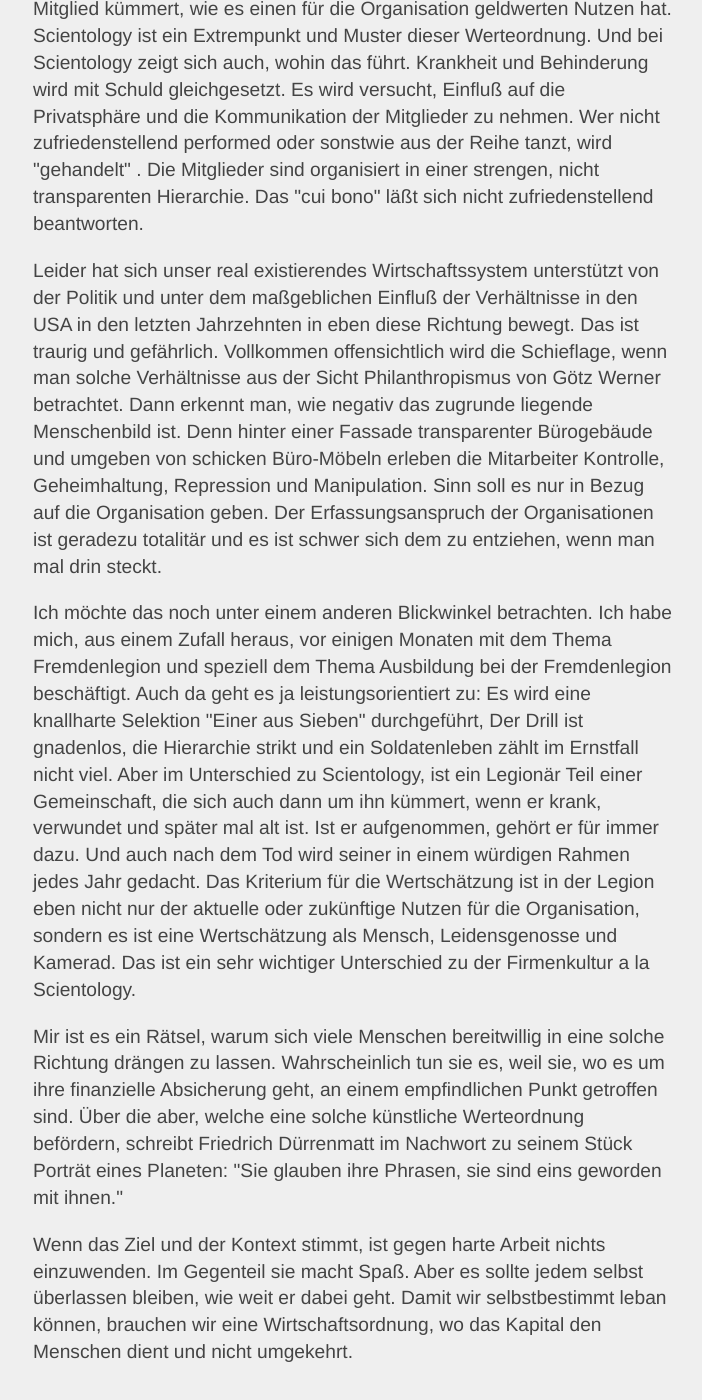
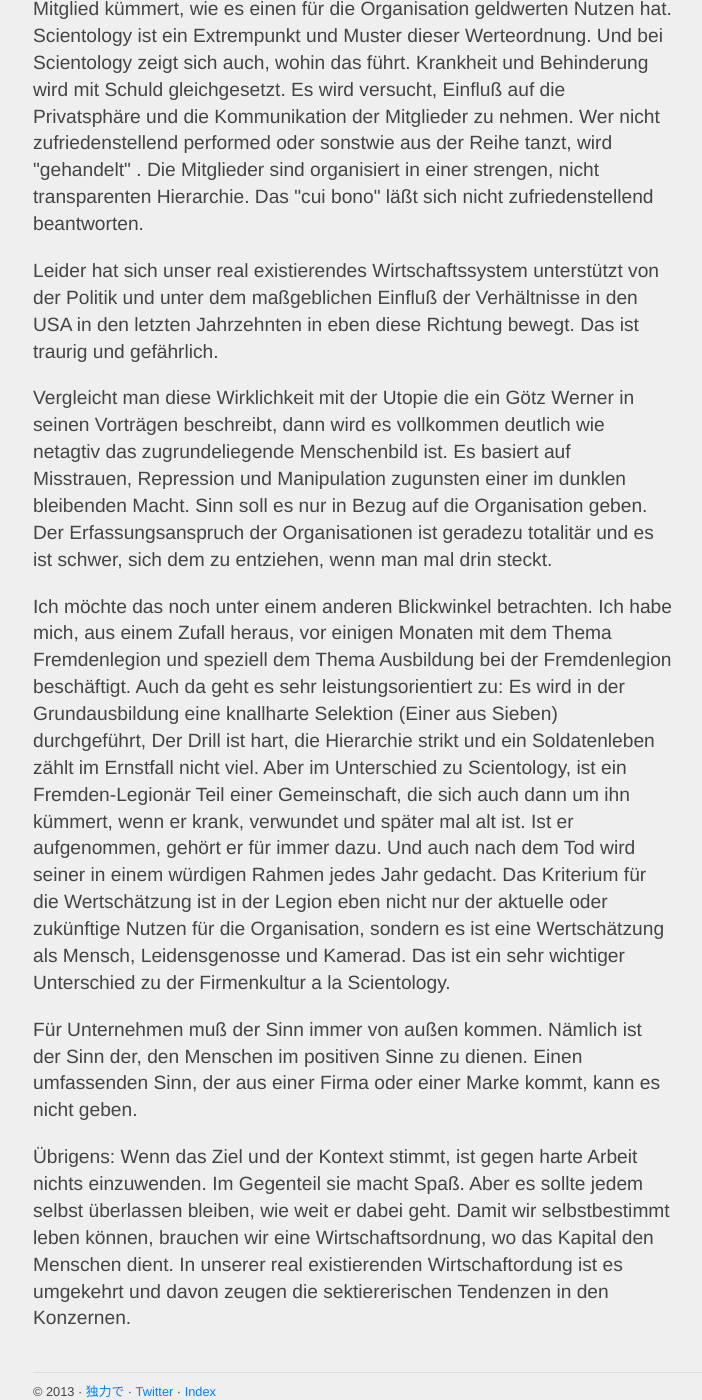
Before and after one commit to dokuryoku/dokuryoku.github.com, a Jekyll site: the page built from _posts/2013-03-15-Work-Hard-Play-Hard.html, in a window 1280 px wide and 1400 px high, scrolled down 789 px. Shown: the whole window, without its empty margins (127-829 px from the left). Built offline with Jekyll 4.4.1, drawn with Linux system fonts in a browser that asks for light colours; some of the changed text lies outside the part shown.

Commit message:
update posts

```diff
--- a/_posts/2013-02-02-The-Buddha-within.html
+++ b/_posts/2013-02-02-The-Buddha-within.html
@@ -5,7 +5,7 @@
 ---
 
 <p>Hier eine Annekdote, die ich sehr mag. Protagonist ist der Zen-Meister <a href="http://de.wikipedia.org/wiki/Ikky%C5%AB">Ikkyu</a> der ein bemerkenswerter Mann gewesen
-zu sein scheint. Erzählt wird die Annekdote von Osho. Sie entstammt seinem Buch No Water, No Moon.</p>
+zu sein scheint. Erzählt wird die Annekdote von Osho.</p>
 
 <blockquote>Ikkyu is one of the greatest masters, a very rare, revolutionary, nonconformist. Once he stayed in a temple. The night was very cold and there were three wooden Buddhas in the temple, so he burned one Buddha to warm himself. The priest became aware -- he was fast asleep, it was in the middle of the night and the night was very cold -- he became aware that something was going on, so he looked.
 
--- a/_posts/2013-02-28-Mit-Kindern-Malen.html
+++ b/_posts/2013-02-28-Mit-Kindern-Malen.html
@@ -19,4 +19,4 @@
 <p><img src="/images/mit-kindern-malen2.jpg"/></p>
 
 <p>So eine Kreide-Tafel kann man mit gutem Gewissen weiter empfehlen. Auch
-im Büro würde ich eine Kreidetafel einem Whiteboard eindeutig bevorzugen.</p>
+im Büro würde ich eine Kreidetafel einem Whiteboard eindeutig vorziehen.</p>
--- a/_posts/2013-03-15-Work-Hard-Play-Hard.html
+++ b/_posts/2013-03-15-Work-Hard-Play-Hard.html
@@ -7,7 +7,7 @@
 <p>Neulich habe ich auf Arte den Dokumentarfilm <a href="http://www.workhardplayhard-film.de">Work hard, play hard</a>
  gesehen. Der Film wirft ein Licht auf die  "schöne neue Welt", die unser real existierendes
 Wirtschaftssystem hervorbringt. Speziell geht es in dem Film um Firmenkultur und
-das Leben in den Management-Etagen und HR-Abteilungen.</p>
+das Leben in den Management-Etagen und HR-Abteilungen der multinationalen Konzerne.</p>
 
 <p>Der Film selbst wertet nicht, sondern gibt die Wirklichkeit unkommentiert wieder.
 Das regt an, sich seine eigene Meinung zu bilden. Mir kam beim Nachdenken über
@@ -38,22 +38,21 @@
 
 <p>Leider hat sich unser real existierendes Wirtschaftssystem unterstützt von der
 Politik und unter dem maßgeblichen Einfluß der Verhältnisse in den USA in den letzten
-Jahrzehnten in eben diese Richtung bewegt. Das ist traurig und gefährlich.
+Jahrzehnten in eben diese Richtung bewegt. Das ist traurig und gefährlich.</p>
 
-Vollkommen offensichtlich wird die Schieflage, wenn man solche Verhältnisse aus der Sicht
-Philanthropismus von Götz Werner betrachtet. Dann erkennt man, wie negativ das zugrunde
-liegende Menschenbild ist. Denn hinter einer Fassade transparenter Bürogebäude und
-umgeben von schicken Büro-Möbeln erleben die Mitarbeiter Kontrolle, Geheimhaltung,
-Repression und Manipulation. Sinn soll es nur in Bezug auf die Organisation geben.
-Der Erfassungsanspruch der Organisationen ist geradezu totalitär und es ist schwer sich
+<p>Vergleicht man diese Wirklichkeit mit der Utopie die ein Götz Werner in seinen
+Vorträgen beschreibt, dann wird es vollkommen deutlich wie netagtiv das zugrundeliegende
+Menschenbild ist. Es basiert auf Misstrauen, Repression und Manipulation zugunsten
+einer im dunklen bleibenden Macht. Sinn soll es nur in Bezug auf die Organisation geben.
+Der Erfassungsanspruch der Organisationen ist geradezu totalitär und es ist schwer, sich
 dem zu entziehen, wenn man mal drin steckt.</p>
 
 <p>Ich möchte das noch unter einem anderen Blickwinkel betrachten. Ich habe mich, aus
 einem Zufall heraus, vor einigen Monaten mit dem Thema Fremdenlegion und speziell
-dem Thema Ausbildung bei der Fremdenlegion beschäftigt. Auch da geht es ja leistungsorientiert
-zu: Es wird eine knallharte Selektion "Einer aus Sieben" durchgeführt, Der Drill
-ist gnadenlos, die Hierarchie strikt und ein Soldatenleben zählt im Ernstfall nicht
-viel. Aber im Unterschied zu Scientology, ist ein Legionär Teil einer Gemeinschaft,
+dem Thema Ausbildung bei der Fremdenlegion beschäftigt. Auch da geht es sehr leistungsorientiert
+zu: Es wird in der Grundausbildung eine knallharte Selektion (Einer aus Sieben) durchgeführt,
+Der Drill ist hart, die Hierarchie strikt und ein Soldatenleben zählt im Ernstfall nicht
+viel. Aber im Unterschied zu Scientology, ist ein Fremden-Legionär Teil einer Gemeinschaft,
 die sich auch dann um ihn kümmert, wenn er krank, verwundet und später mal alt ist.
 Ist er aufgenommen, gehört er für immer dazu. Und auch nach dem Tod wird seiner in
 einem würdigen Rahmen jedes Jahr gedacht. Das Kriterium für die Wertschätzung ist
@@ -61,14 +60,12 @@
 sondern es ist eine Wertschätzung als Mensch, Leidensgenosse und Kamerad. Das ist
 ein sehr wichtiger Unterschied zu der Firmenkultur a la Scientology.</p>
 
-<p>Mir ist es ein Rätsel, warum sich viele Menschen bereitwillig in eine solche Richtung
-drängen zu lassen. Wahrscheinlich tun sie es, weil sie, wo es um ihre finanzielle
-Absicherung geht, an einem empfindlichen Punkt getroffen sind. Über die aber, welche
-eine solche künstliche Werteordnung befördern, schreibt Friedrich Dürrenmatt
-im Nachwort zu seinem Stück Porträt eines Planeten: <cite>"Sie glauben ihre Phrasen,
-sie sind eins geworden mit ihnen."</cite></p>
+<p>Für Unternehmen muß der Sinn immer von außen kommen. Nämlich ist der Sinn der, den Menschen
+im positiven Sinne zu dienen. Einen umfassenden Sinn, der aus einer Firma oder einer Marke
+kommt, kann es nicht geben.</p>
 
-<p>Wenn das Ziel und der Kontext stimmt, ist gegen harte Arbeit nichts einzuwenden. Im Gegenteil
-sie macht Spaß. Aber es sollte jedem selbst überlassen bleiben, wie weit er dabei
-geht. Damit wir selbstbestimmt leban können, brauchen wir eine Wirtschaftsordnung, wo
-das Kapital den Menschen dient und nicht umgekehrt.</p>
+<p>Übrigens: Wenn das Ziel und der Kontext stimmt, ist gegen harte Arbeit nichts einzuwenden.
+Im Gegenteil sie macht Spaß. Aber es sollte jedem selbst überlassen bleiben, wie weit er dabei
+geht. Damit wir selbstbestimmt leben können, brauchen wir eine Wirtschaftsordnung, wo
+das Kapital den Menschen dient. In unserer real existierenden Wirtschaftordung ist
+es umgekehrt und davon zeugen die sektiererischen Tendenzen in den Konzernen.</p>
```
Also changed, not shown: other parts of _posts/2013-03-15-Work-Hard-Play-Hard.html (+1 -1 lines), _posts/2013-02-10-Simulation-natuerlicher-Vorgaenge-II.html (+5 -4 lines).
